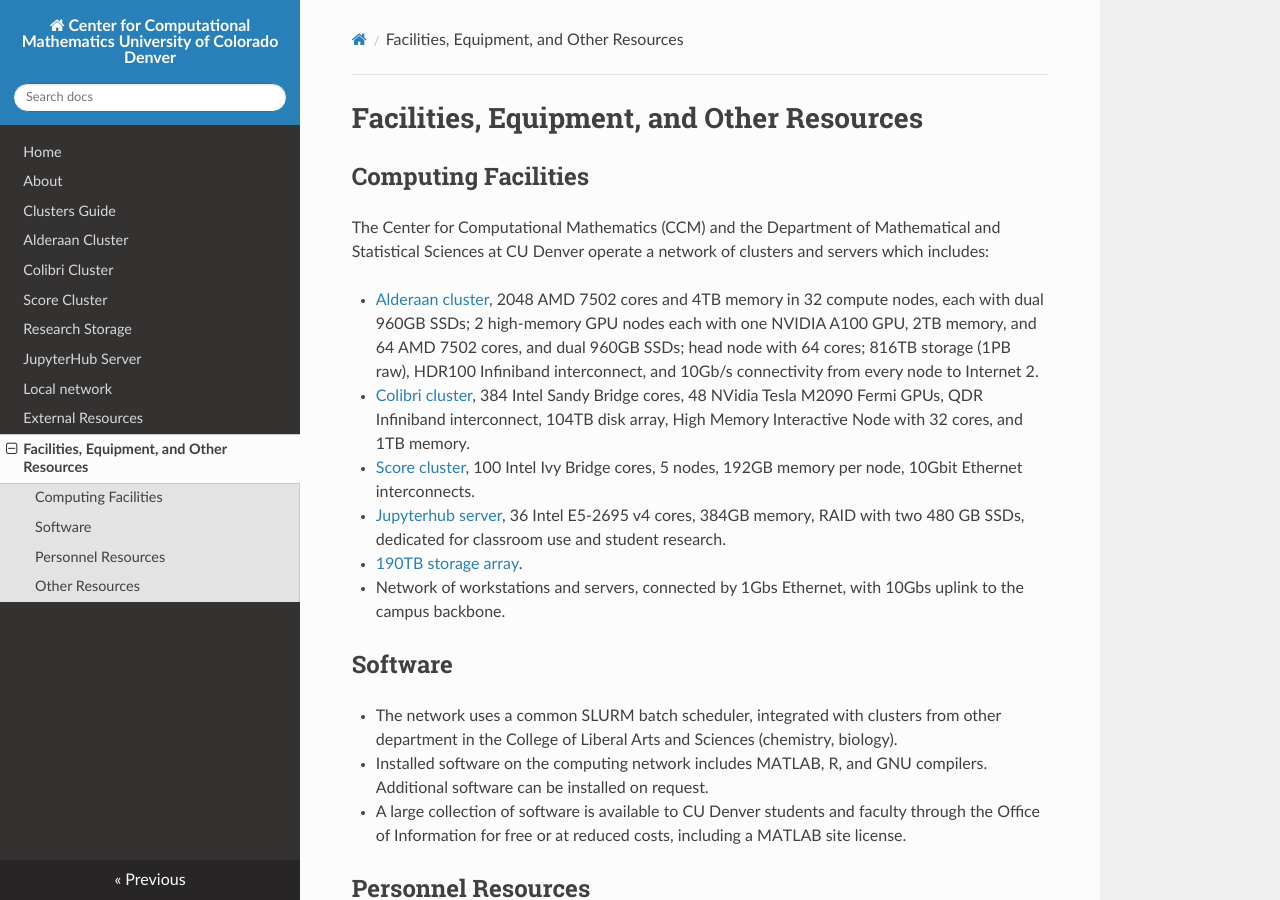
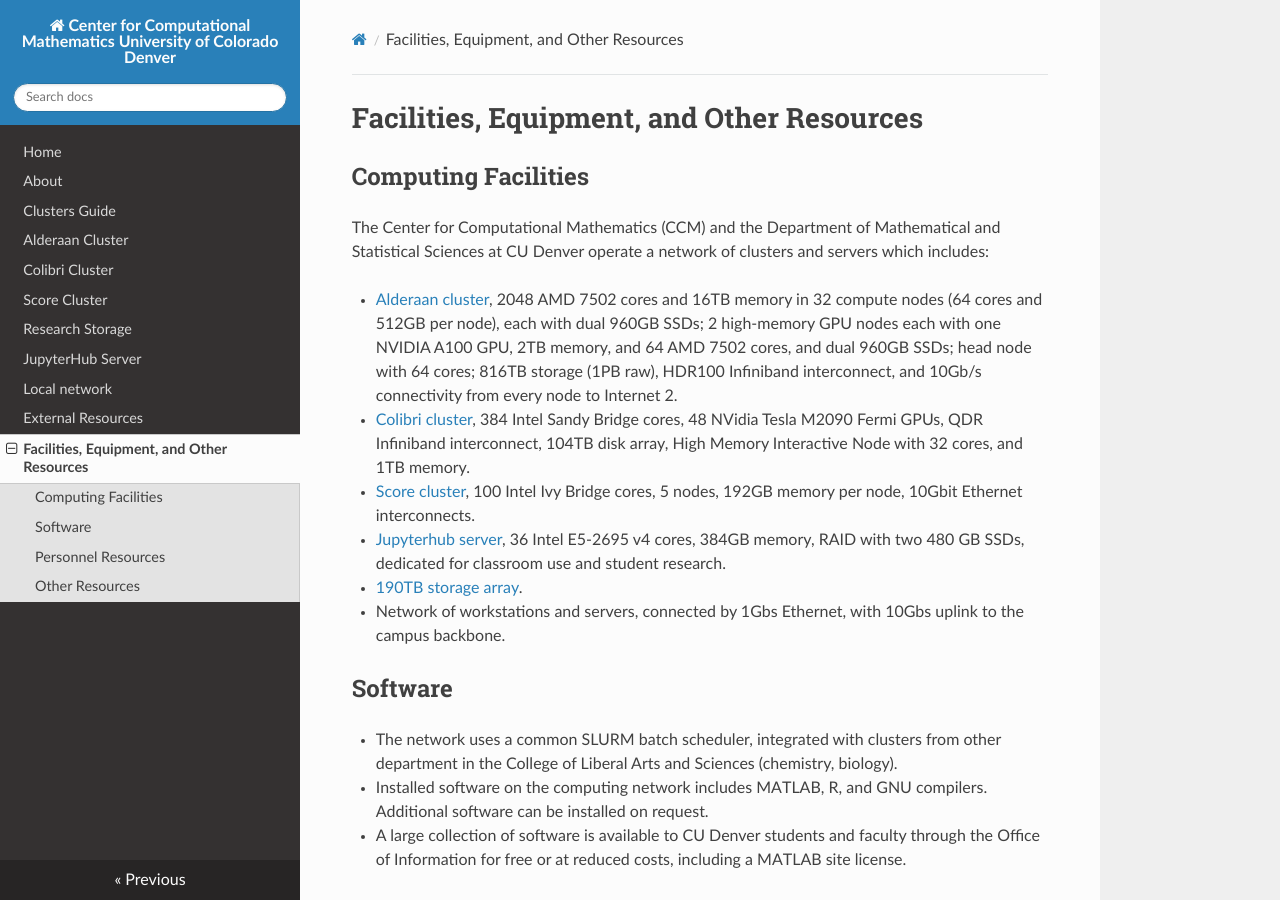
Before and after one commit to ccmucdenver/ccm-docs, an MkDocs documentation site: the page built from docs/facilities.md, in a window 1280 px wide and 900 px high. Built offline with MkDocs 1.6.1, drawn with Linux system fonts in a browser that asks for light colours; nearby versions of some CDN libraries.

Commit message:
Update facilities.md
Fixed RAM amount.

```diff
--- a/docs/facilities.md
+++ b/docs/facilities.md
@@ -3,7 +3,7 @@
 ## Computing Facilities
 The Center for Computational Mathematics (CCM) and the Department of Mathematical and Statistical Sciences at CU Denver operate a network of clusters and servers which includes:
 
-*   [Alderaan cluster](../alderaan/), 2048 AMD 7502 cores and 4TB memory in 32 compute nodes, each with dual 960GB SSDs; 2 high-memory GPU nodes each with one NVIDIA A100 GPU, 2TB memory, and 64 AMD 7502 cores, and dual 960GB SSDs; head node with 64 cores; 816TB storage (1PB raw), HDR100 Infiniband interconnect, and 10Gb/s connectivity from every node to Internet 2.
+*   [Alderaan cluster](../alderaan/), 2048 AMD 7502 cores and 16TB memory in 32 compute nodes (64 cores and 512GB per node), each with dual 960GB SSDs; 2 high-memory GPU nodes each with one NVIDIA A100 GPU, 2TB memory, and 64 AMD 7502 cores, and dual 960GB SSDs; head node with 64 cores; 816TB storage (1PB raw), HDR100 Infiniband interconnect, and 10Gb/s connectivity from every node to Internet 2.
 *   [Colibri cluster](../colibri/), 384 Intel Sandy Bridge cores, 48 NVidia Tesla M2090 Fermi GPUs, QDR Infiniband interconnect, 104TB disk array, High Memory Interactive Node with 32 cores, and 1TB memory.
 *   [Score cluster](../score/), 100 Intel Ivy Bridge cores, 5 nodes, 192GB memory per node, 10Gbit Ethernet interconnects.
 *   [Jupyterhub server](../jupyterhub/), 36 Intel E5-2695 v4  cores, 384GB memory, RAID with two 480 GB SSDs, dedicated for classroom use and student research.
```
